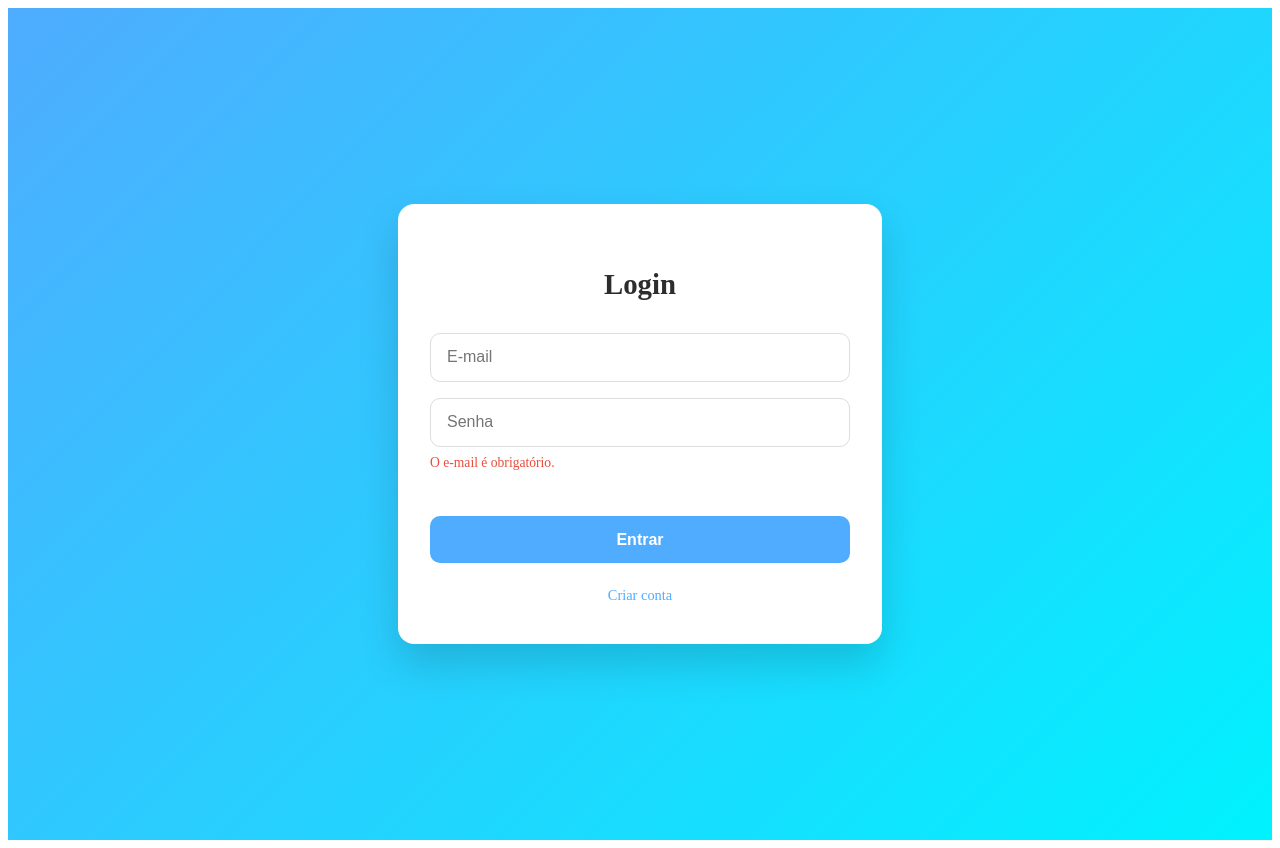
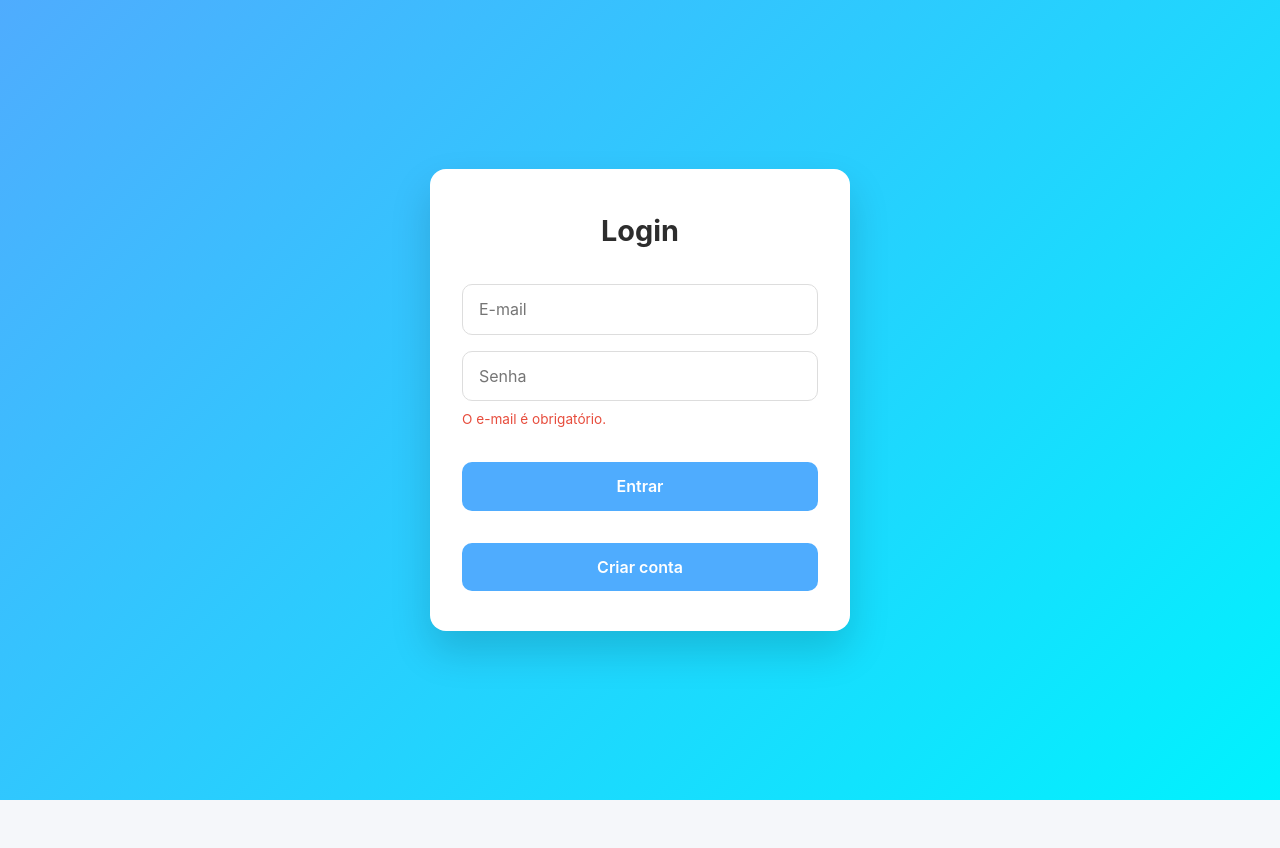
Before and after one commit to Juholiver/appLogin, an Angular app: page /login in a window 1280 px wide. After the commit the page ends 800 px from the top, so only its background shows below. Built offline with nearby package versions, Linux system fonts and the light colour scheme.

Commit message:
adciona a rotas do login para cadastro

```diff
--- a/src/app/pages/login/login.component.html
+++ b/src/app/pages/login/login.component.html
@@ -1,6 +1,6 @@
 <div class="auth-container">
   <h2>Login</h2>
-  <form>
+  <form (submit)="$event.preventDefault()">
     <input type="email" placeholder="E-mail" #email>
     <input type="password" placeholder="Senha" #password>
 
@@ -9,6 +9,6 @@
     }
 
     <button routerLink="/dashboard">Entrar</button>
-    <a routerLink="/register">Criar conta</a>
+    <button type="button" (click)="goToRegister()">Criar conta</button>
   </form>
 </div>
--- a/src/app/pages/login/login.component.ts
+++ b/src/app/pages/login/login.component.ts
@@ -1,12 +1,20 @@
 import { Component } from '@angular/core';
+import { Router } from '@angular/router'; // 1. Importe o Router
 
 @Component({
   selector: 'app-login',
   standalone: true,
-  imports: [],
+  imports: [], // Certifique-se de que não há conflitos aqui
   templateUrl: './login.component.html',
   styleUrl: './login.component.scss'
 })
 export class LoginComponent {
 
+  // 2. Injete o Router no construtor
+  constructor(private router: Router) {}
+
+  // 3. Crie o método de navegação
+  goToRegister() {
+    this.router.navigate(['/register']);
+  }
 }
--- a/src/styles.scss
+++ b/src/styles.scss
@@ -1 +1,90 @@
 /* You can add global styles to this file, and also import other style files */
+/* =========================
+   RESET GLOBAL
+   ========================= */
+
+/* Remove margens e paddings padrão */
+*,
+*::before,
+*::after {
+  margin: 0;
+  padding: 0;
+  box-sizing: border-box;
+}
+
+/* Altura total da aplicação */
+html,
+body {
+  width: 100%;
+  height: 100%;
+}
+
+/* Fonte base */
+body {
+  font-family: 'Inter', 'Roboto', 'Segoe UI', Arial, sans-serif;
+  font-size: 16px;
+  line-height: 1.5;
+  background-color: #f5f7fa;
+  color: #2d2d2d;
+  -webkit-font-smoothing: antialiased;
+  -moz-osx-font-smoothing: grayscale;
+}
+
+/* Remove estilos padrões */
+ul,
+ol {
+  list-style: none;
+}
+
+a {
+  text-decoration: none;
+  color: inherit;
+}
+
+button {
+  border: none;
+  background: none;
+  cursor: pointer;
+  font-family: inherit;
+}
+
+input,
+textarea,
+select,
+button {
+  font-family: inherit;
+  font-size: inherit;
+  outline: none;
+}
+
+/* Imagens responsivas */
+img,
+video {
+  max-width: 100%;
+  height: auto;
+  display: block;
+}
+
+/* Remove bordas e estilos estranhos */
+fieldset {
+  border: none;
+}
+
+table {
+  border-collapse: collapse;
+  border-spacing: 0;
+}
+
+/* =========================
+   ANGULAR ESPECÍFICO
+   ========================= */
+
+app-root {
+  display: block;
+  min-height: 100vh;
+}
+
+/* Remove highlight azul no mobile */
+* {
+  -webkit-tap-highlight-color: transparent;
+}
```
